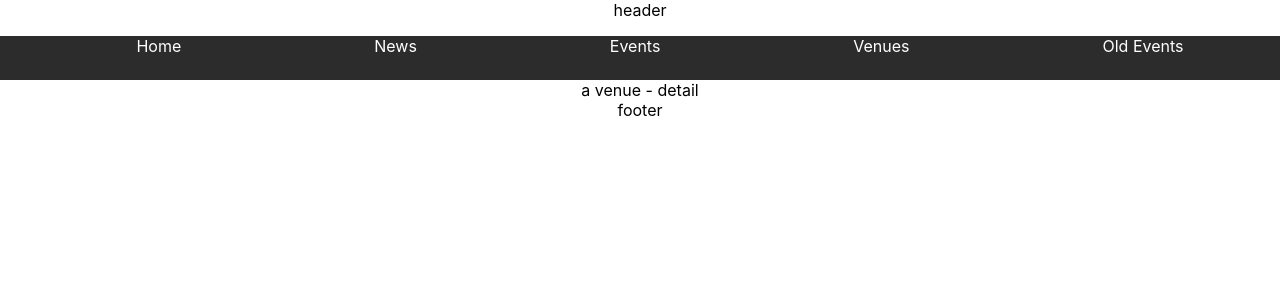
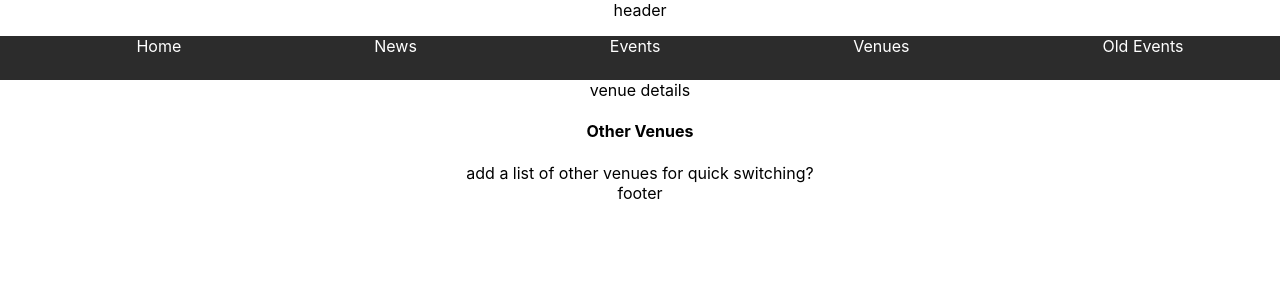
Before and after one commit to chriswright61dev/levfest, a React (Create React App) app: page /venues/1 in a window 1280 px wide. Shown: the top 300 px of the page. Built offline with nearby package versions, Linux system fonts and the light colour scheme; no server answers.

Commit message:
added modules for details

```diff
--- /dev/null
+++ b/src/modules/Events/EventDetails/EventDetails.js
@@ -0,0 +1,7 @@
+import React from "react";
+
+function EventDetails() {
+  return <div>event details</div>;
+}
+
+export default EventDetails;
--- /dev/null
+++ b/src/modules/News/NewsDetails/NewsDetails.js
@@ -0,0 +1,7 @@
+import React from "react";
+
+function NewsDetails() {
+  return <div>news details</div>;
+}
+
+export default NewsDetails;
--- /dev/null
+++ b/src/modules/Venues/VenueDetails/VenueDetails.js
@@ -0,0 +1,7 @@
+import React from "react";
+
+function VenueDetails() {
+  return <div>venue details</div>;
+}
+
+export default VenueDetails;
--- a/src/pages/Event.js
+++ b/src/pages/Event.js
@@ -1,7 +1,6 @@
-import React from "react";
-
+import EventDetails from "../modules/Events/EventDetails/EventDetails";
 function Event() {
-  return <div>an event - detail</div>;
+  return <EventDetails />;
 }
 
 export default Event;
--- a/src/pages/NewsItem.js
+++ b/src/pages/NewsItem.js
@@ -1,7 +1,8 @@
 import React from "react";
-
+import NewsDetails from "../modules/News/NewsDetails/NewsDetails";
 function NewsItem() {
-  return <div>a news item</div>;
+  console.log("on the news item page");
+  return <NewsDetails />;
 }
 
 export default NewsItem;
--- a/src/pages/Venue.js
+++ b/src/pages/Venue.js
@@ -1,7 +1,19 @@
 import React from "react";
+import VenueDetails from "../modules/Venues/VenueDetails/VenueDetails";
 
 function Venue() {
-  return <div>a venue - detail</div>;
+  return (
+    <div className="container">
+      <main>
+        <VenueDetails />
+      </main>
+
+      <aside>
+        <h4>Other Venues</h4>
+        add a list of other venues for quick switching?
+      </aside>
+    </div>
+  );
 }
 
 export default Venue;
```
